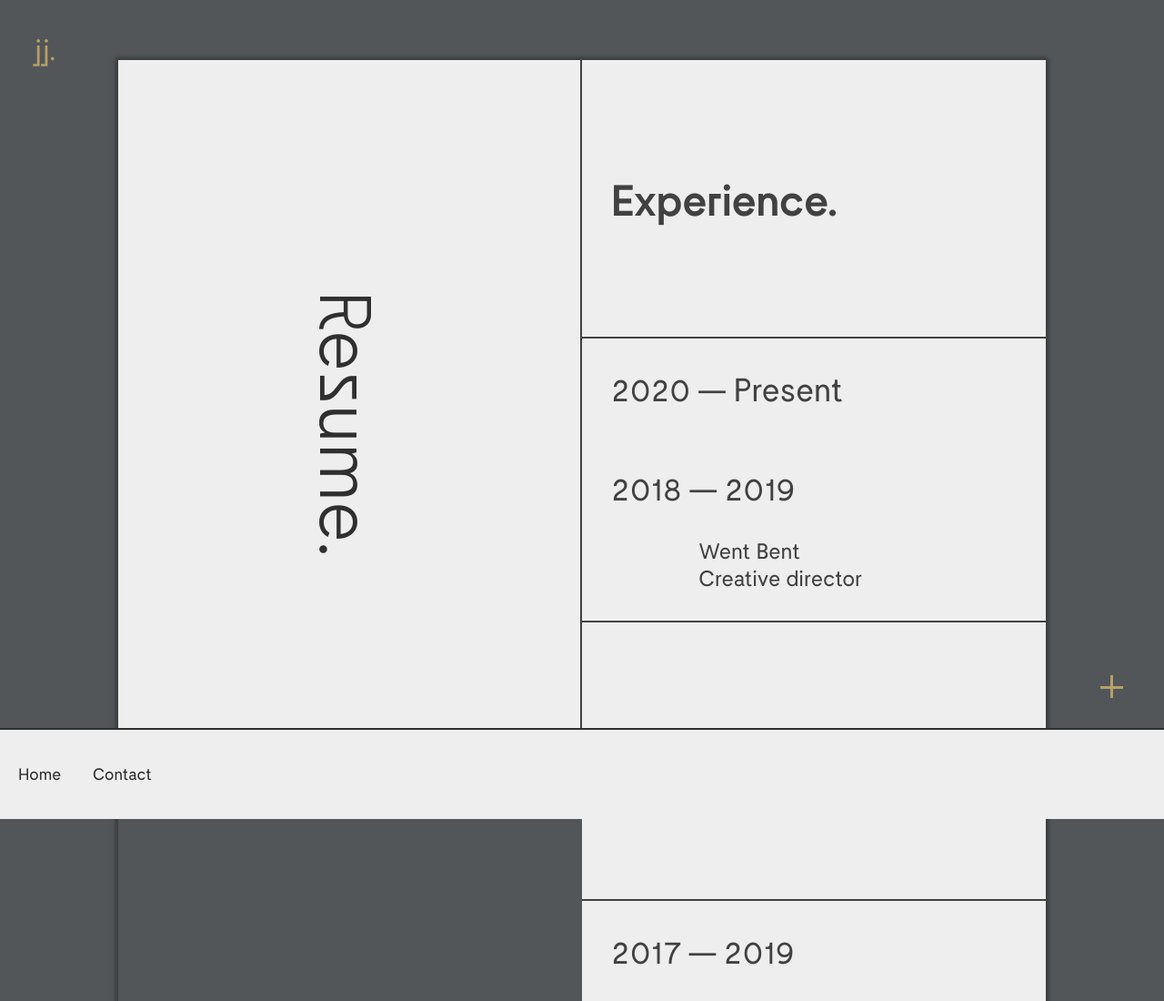
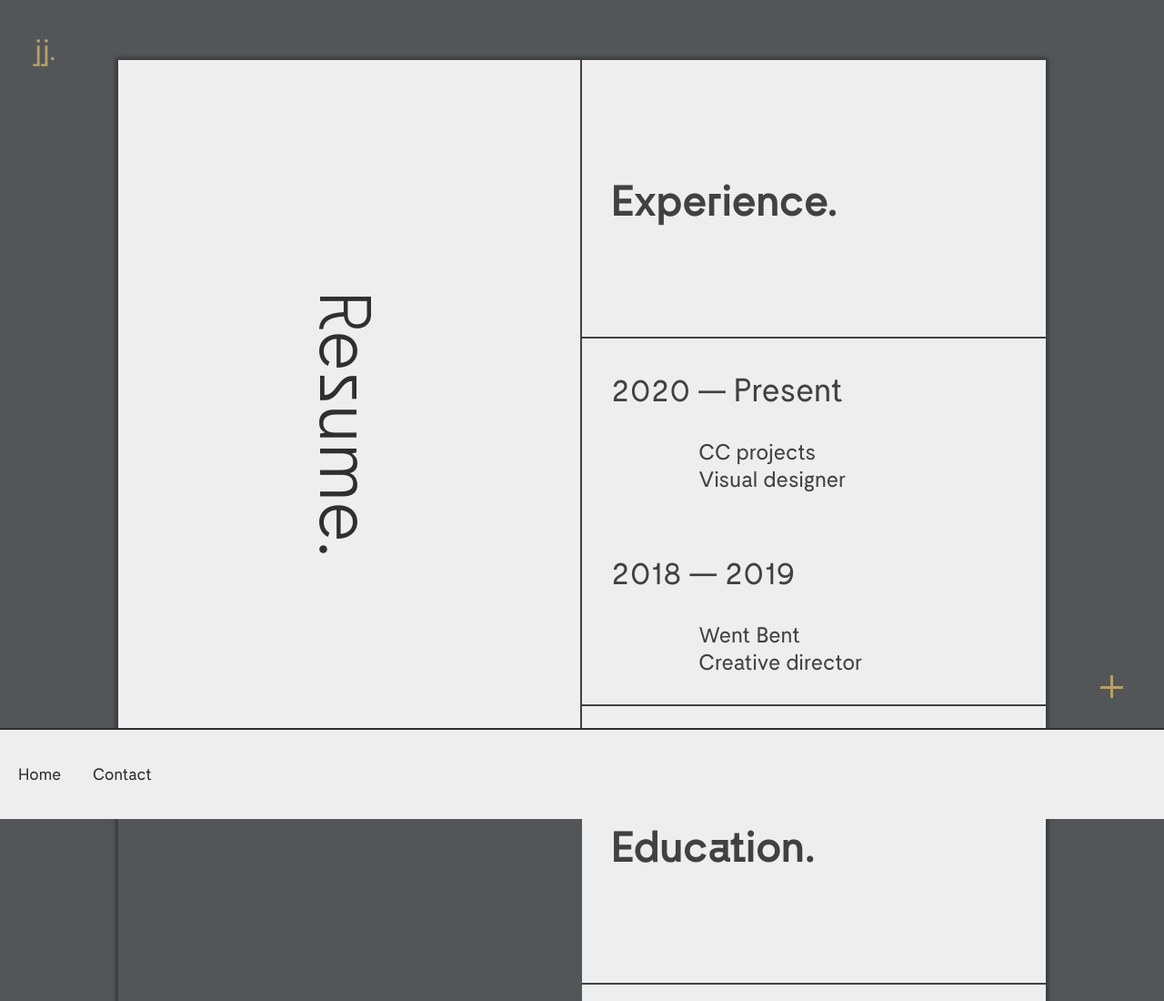
Before and after one commit to jensjohnston/portfolio, a plain HTML site: page resume.html in a window 1280 px wide. Shown: the top 1100 px of the page at 91% size. Drawn offline with nearby package versions, Linux system fonts and the light colour scheme.

Commit message:
Part of CC Projects on reusme.html

```diff
--- a/css/style.css
+++ b/css/style.css
@@ -19,8 +19,6 @@ a {
   text-decoration: none;
   color: #2f2f2f;
 }
-
-
 
 /*Barba*/
 div.wiper {
--- a/resume.html
+++ b/resume.html
@@ -82,10 +82,10 @@
                                 2020 — Present
 
                             </div>
-                            <!--<div class="w-100 f4 f3-ns  lh-title-ns  pb4 ph5 ph4-ns pb4 pt1  ph6-ns pb4-ns pt0-ns ">
-                                Kona<br>
-                                Digital designer
-                            </div>-->
+                            <div class="w-100 f4 f3-ns  lh-title-ns  pb4 ph5 ph4-ns pb4 pt1  ph6-ns pb4-ns pt0-ns ">
+                                CC projects<br>
+                                Visual designer
+                            </div>
                             <div class="f4 f2-ns lh-title-ns  pb1 ph4 pv2 ph4-ns pv4-ns">
                                 2018 — 2019
 
```
